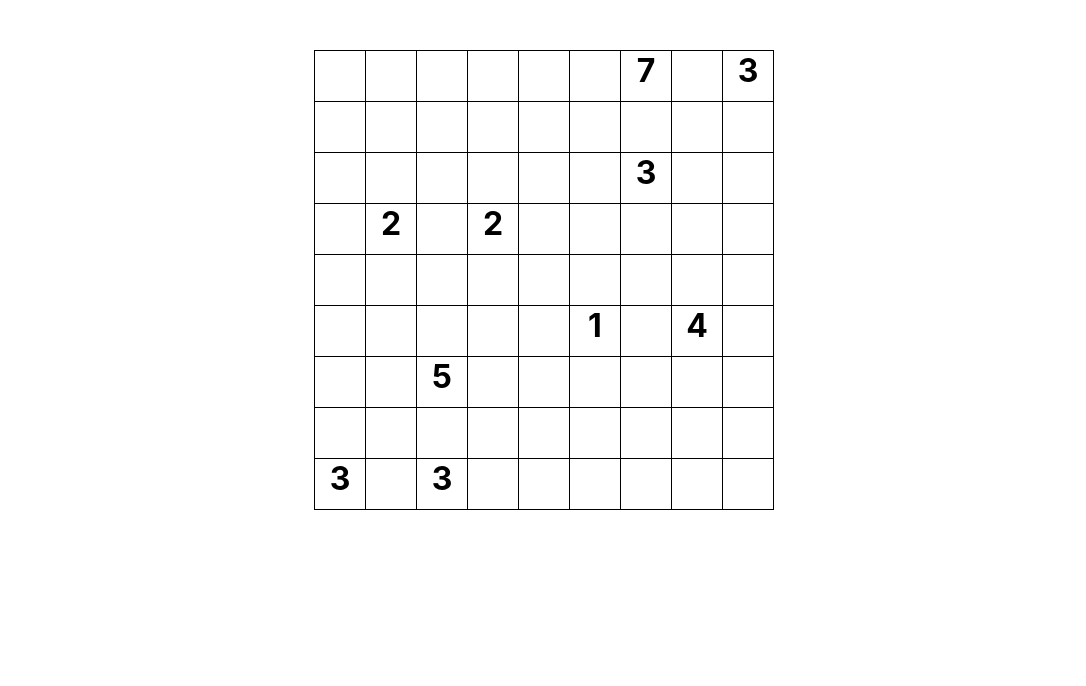
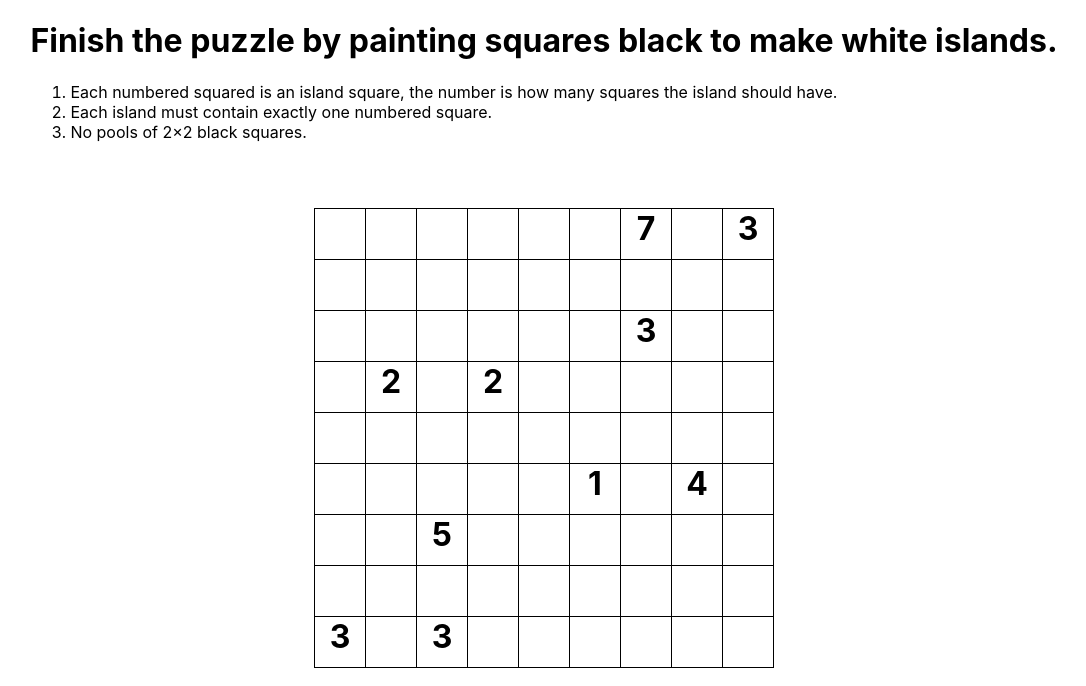
Before and after one commit to amadeuswolfkang/nurikabe, a React (Create React App) app: page / in a window 1280 px wide. Shown: the top 686 px of the page, without its empty margins (96-1182 px from the left). Built offline with nearby package versions, Linux system fonts and the light colour scheme.

Commit message:
Add instructions and win message

```diff
--- a/src/App.css
+++ b/src/App.css
@@ -1,5 +1,4 @@
 .App {
-  text-align: center;
   display: flex;
   flex-direction: column;
   align-items: center;
--- a/src/App.tsx
+++ b/src/App.tsx
@@ -1,11 +1,13 @@
 import React from 'react';
 import logo from './logo.svg';
 import Grid from "./components/grid/Grid";
+import Instructions from './components/instructions/Instructions';
 import './App.css';
 
 function App() {
   return (
     <div className="App">
+      <Instructions/>
       <Grid />
     </div>
   );
--- a/src/components/grid/Grid.css
+++ b/src/components/grid/Grid.css
@@ -11,4 +11,5 @@
     padding-left: 1px;
     padding-top: 1px;
     margin-top: 50px;
+    text-align: center;
 }
--- a/src/components/grid/Grid.tsx
+++ b/src/components/grid/Grid.tsx
@@ -8,9 +8,9 @@ const Grid = () => {
   //const [grid, setGrid] = useState(createEasyPuzzle);
 
   useEffect(() => {
-    checkIslands(grid);
-    checkSea(grid);
-    checkPools(grid);
+    if (checkIslands(grid) && checkSea(grid) && checkPools(grid)) {
+      alert("Congratulations, you solved the puzzle!");
+    }
   }, [grid])
 
   const toggleCell = (rowIndex: number, columnIndex: number) => {
@@ -18,10 +18,10 @@ const Grid = () => {
       prevGrid.map((r, rIndex) =>
         r.map((cell, cIndex) =>
           rIndex === rowIndex && cIndex === columnIndex
-          ? { ...cell, color: cell.color === "white" ? "black" : "white" }
-          : cell
+            ? { ...cell, color: cell.color === "white" ? "black" : "white" }
+            : cell
         )
-    ));
+      ));
   };
 
   return (
--- /dev/null
+++ b/src/components/instructions/Instructions.css
@@ -0,0 +1,3 @@
+.title {
+    text-align: center;
+}
--- /dev/null
+++ b/src/components/instructions/Instructions.tsx
@@ -0,0 +1,16 @@
+import "./Instructions.css";
+
+const Instructions = () => {
+    return (
+        <div>
+            <h1 className="title">Finish the puzzle by painting squares black to make white islands.</h1>
+            <ol>
+                <li>Each numbered squared is an island square, the number is how many squares the island should have.</li>
+                <li>Each island must contain exactly one numbered square.</li>
+                <li>No pools of 2×2 black squares.</li>
+            </ol>
+        </div>
+    );
+}
+
+export default Instructions;
```
